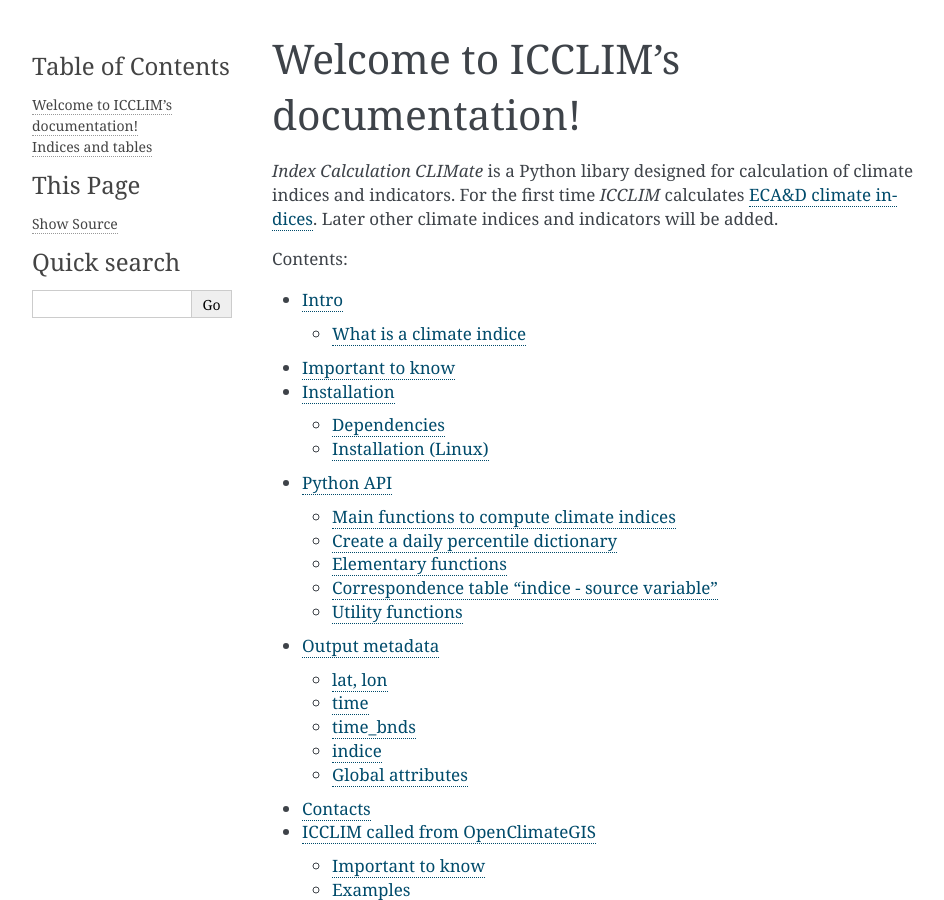
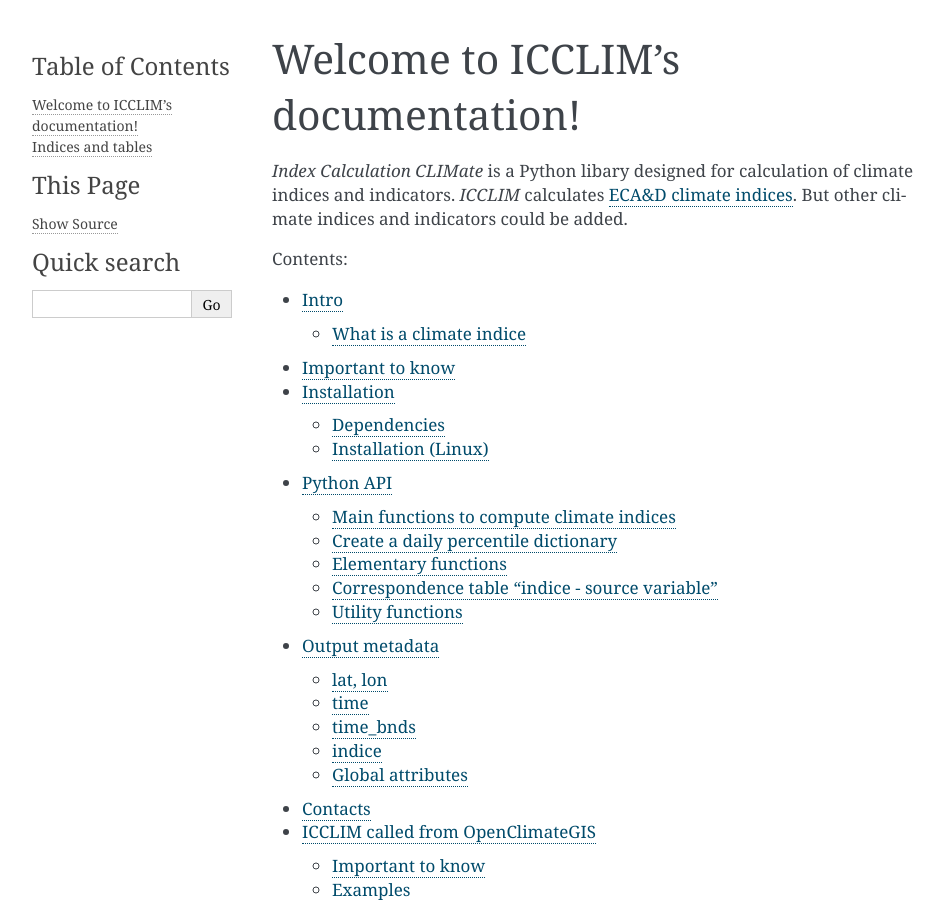
Before and after one commit to cerfacs-globc/icclim, a Sphinx documentation site: the page built from icclim/icclim_doc/source/index.rst, in a window 1280 px wide and 900 px high. Shown: the whole window, without its empty margins (148-1092 px from the left). Built offline with Sphinx 7.4.7, drawn with Linux system fonts in a browser that asks for light colours.

Commit message:
Doc update

```diff
--- a/icclim/icclim_doc/source/index.rst
+++ b/icclim/icclim_doc/source/index.rst
@@ -3,8 +3,8 @@ Welcome to ICCLIM's documentation!
 ==================================
 
 *Index Calculation CLIMate* is a Python libary designed for calculation of climate indices and indicators.
-For the first time *ICCLIM* calculates `ECA&D climate indices <http://eca.knmi.nl/documents/atbd.pdf>`_.
-Later other climate indices and indicators will be added.
+*ICCLIM* calculates `ECA&D climate indices <http://eca.knmi.nl/documents/atbd.pdf>`_.
+But other climate indices and indicators could be added.
 
 
 
```
Also changed, not shown: 8 other files.
